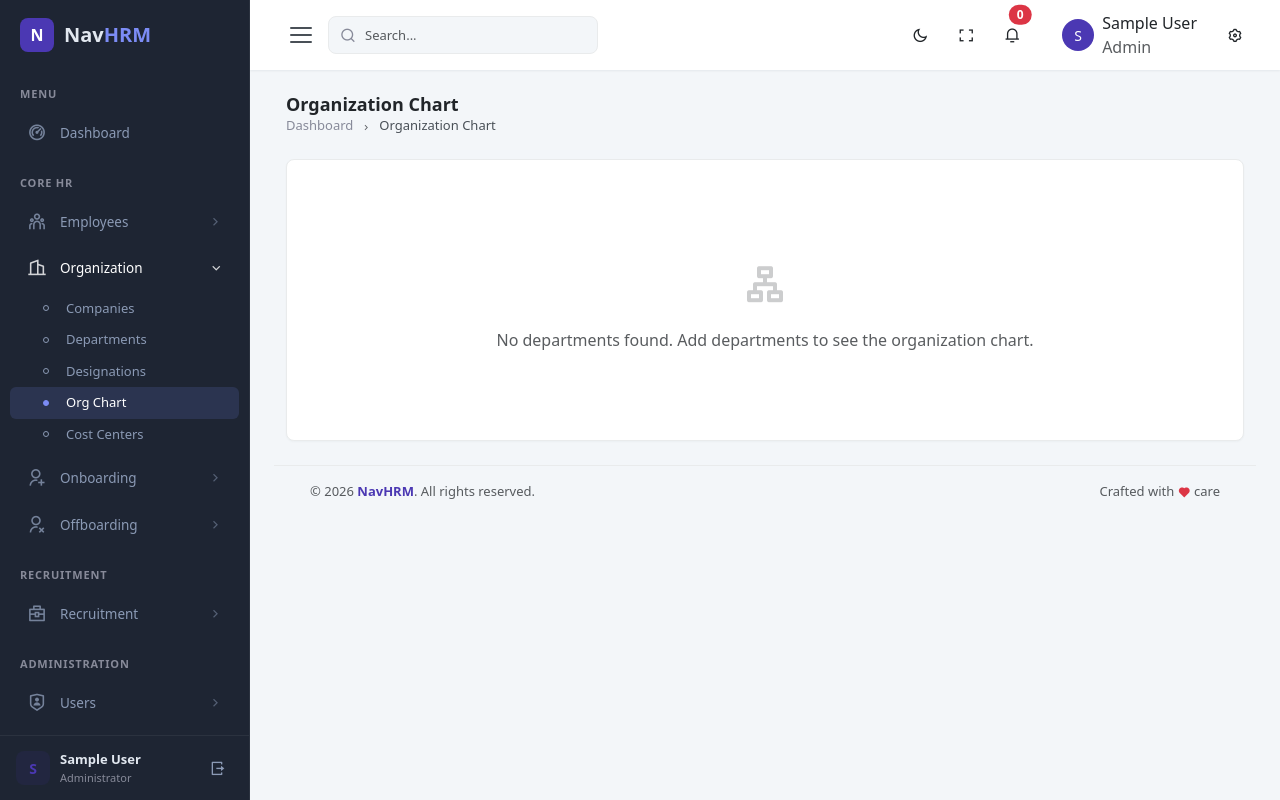
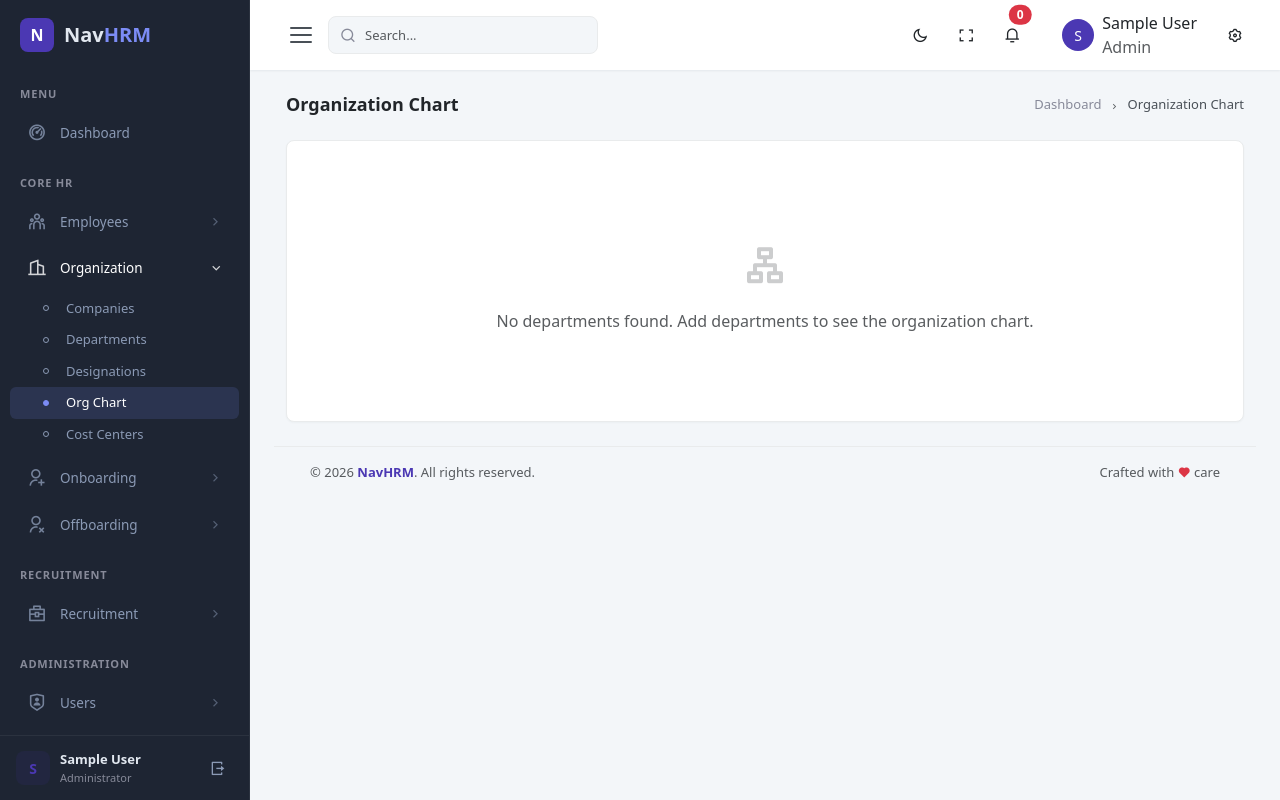
Before and after one commit to Navaid-KloneIT/navhrm, a Django app: page /organization/chart/ in a window 1280 px wide. Run offline with Django 4.2, Linux system fonts and the light colour scheme; the visitor is signed in with stand-in values (Sample User, id 1); data that the repository does not hold is empty; some libraries are stand-ins or nearby versions.

Commit message:
Fix page-title-box structure in org chart page

```diff
--- a/templates/organization/org_chart.html
+++ b/templates/organization/org_chart.html
@@ -115,8 +115,6 @@
 
 {% block content %}
 <div class="page-title-box">
-    <div class="d-flex align-items-center justify-content-between">
-        <div>
     <h4>Organization Chart</h4>
     <nav aria-label="breadcrumb">
         <ol class="breadcrumb mb-0">
@@ -124,8 +122,6 @@
             <li class="breadcrumb-item active">Organization Chart</li>
         </ol>
     </nav>
-        </div>
-    </div>
 </div>
 
 <div class="card">
```
Lines whose indentation alone changed are shown as unchanged.
